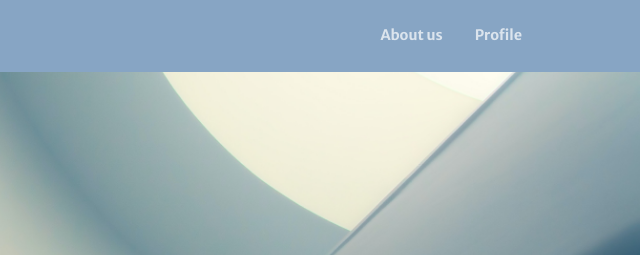
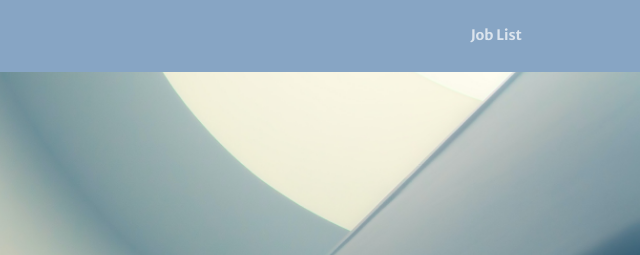
Before and after one commit to maxxuUNC33/Service-JobBoard-disabled, a plain HTML site: page src/main/resources/static/index.html in a window 1280 px wide. Shown: the top 255 px of the page, 640-1280 px from the left. Drawn offline with nearby package versions, Linux system fonts and the light colour scheme.

Commit message:
Update flow control for different sites

```diff
--- a/src/main/resources/static/index.html
+++ b/src/main/resources/static/index.html
@@ -27,8 +27,8 @@
     <button class="navbar-toggler navbar-toggler-right" type="button" data-bs-toggle="collapse" data-bs-target="#navbarResponsive" aria-controls="navbarResponsive" aria-expanded="false" aria-label="Toggle navigation"><span class="navbar-toggler-icon"></span></button>
     <div class="collapse navbar-collapse" id="navbarResponsive">
       <ul class="navbar-nav ms-auto my-2 my-lg-0">
-        <li class="nav-item"><a class="nav-link" href="#about">About us</a></li>
-        <li class="nav-item"><a class="nav-link" href="#profile">Profile</a></li>
+<!--        <li class="nav-item"><a class="nav-link" href="#about">About us</a></li>-->
+        <li class="nav-item"><a class="nav-link" href="./job_list">Job List</a></li>
       </ul>
     </div>
   </div>
```
